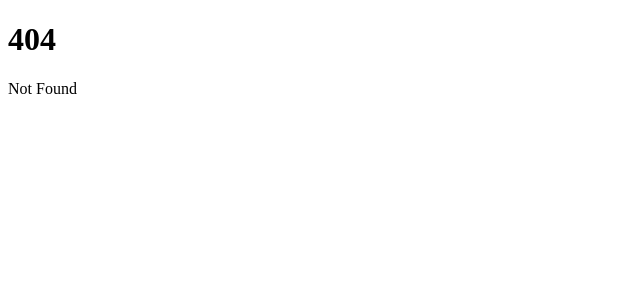
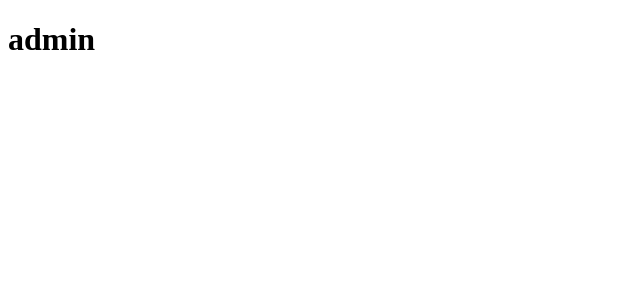
Before and after one commit to pandaskrrt/jembatan3-zapplerepair, a SvelteKit app: page /admin in a window 1280 px wide. Before the commit this address had no page. Shown: the top 300 px of the page, without its empty margins (0-640 px from the left). Built offline with nearby package versions, Linux system fonts and the light colour scheme.

Commit message:
admin page

```diff
--- /dev/null
+++ b/src/routes/admin/+page.svelte
@@ -0,0 +1 @@
+<h1>admin</h1>
```
